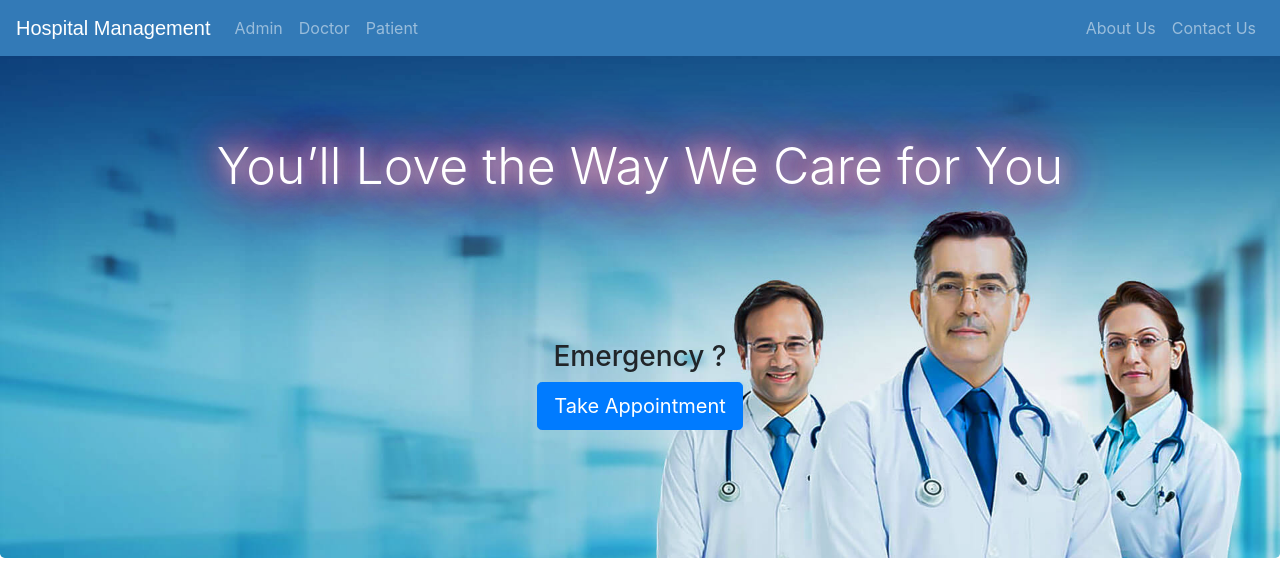
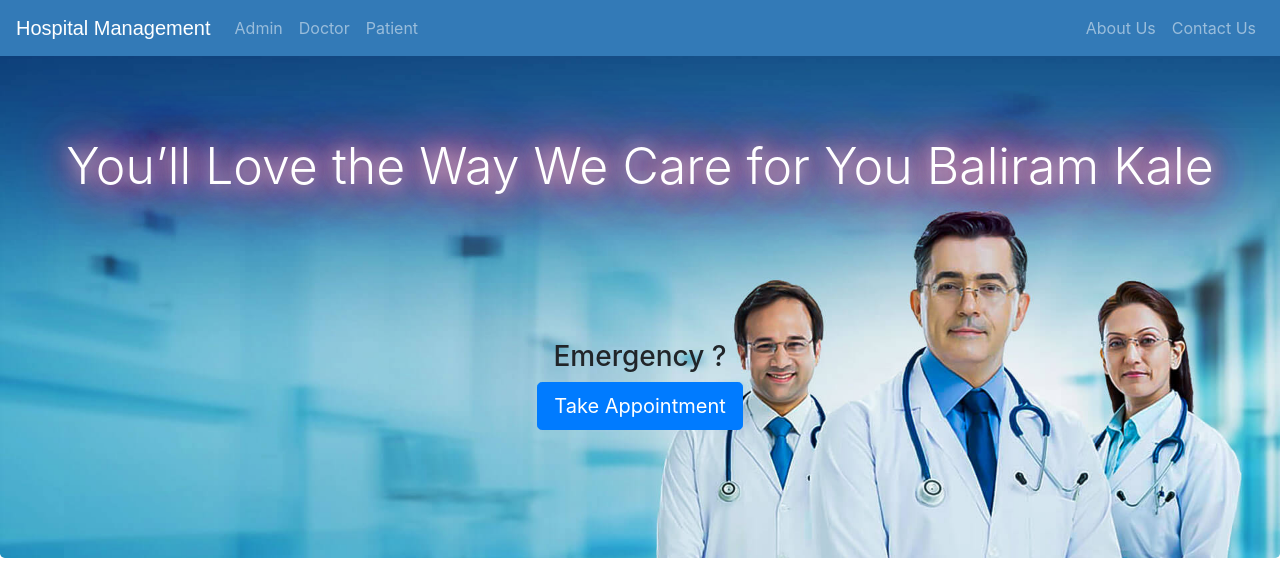
Before and after one commit to Baliram-kale/Hospital_docker, a Django app: page / in a window 1280 px wide. Shown: the top 562 px of the page. Run offline with Django 3.2, Linux system fonts and the light colour scheme; some libraries are stand-ins or nearby versions.

Commit message:
Update index.html

```diff
--- a/templates/hospital/index.html
+++ b/templates/hospital/index.html
@@ -56,7 +56,7 @@ facebook : fb.com/sumit.luv
 
 <div class="jumbotron" style="margin-bottom: 0px;margin-top: 0px;">
   <br>
-  <h5 class="display-3 glow">You’ll Love the Way We Care for You</h5>
+  <h5 class="display-3 glow">You’ll Love the Way We Care for You Baliram Kale</h5>
   <br><br><br><br><br>
   <p>
   <h3>Emergency ?</h3>
```
